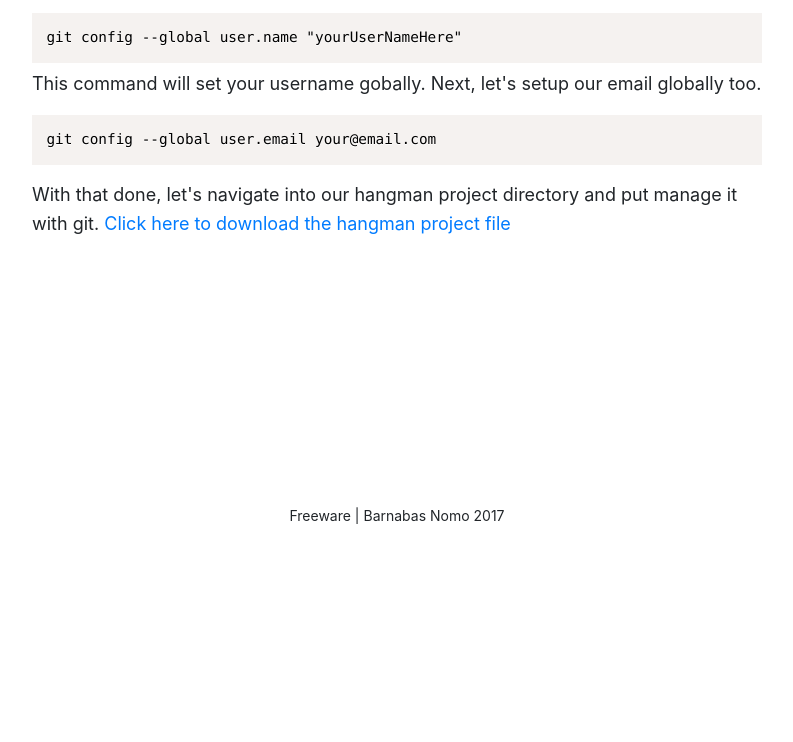
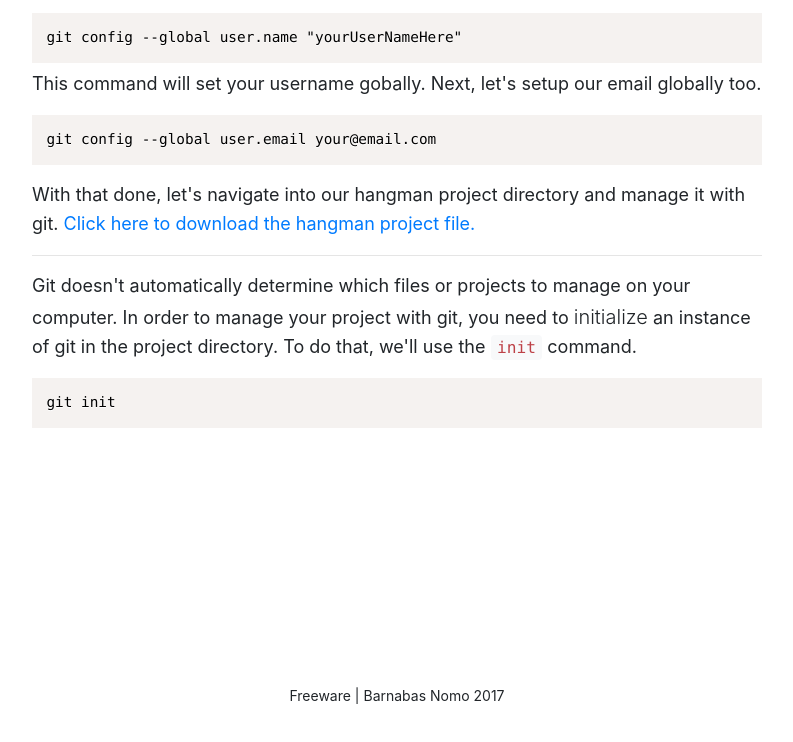
Before and after one commit to Kowus/git-started, a website with bundled scripts: page index.html in a window 1280 px wide. Shown: the part 3682-4424 px from the top of the page, without its empty margins (243-1036 px from the left). Before the commit the page ends 4259 px from the top, so only its background shows below. Built offline with nearby package versions, Linux system fonts and the light colour scheme.

Commit message:
internets

```diff
--- a/index.html
+++ b/index.html
@@ -176,11 +176,14 @@
               <pre class="language-bash"><code>git config --global user.email your@email.com</code></pre>
             </p>
 
-            <p>With that done, let's navigate into our hangman project directory and put manage it with git. <a href="hangman.zip"
-                download>Click here to download the hangman project file</a></p>
+            <p>With that done, let's navigate into our hangman project directory and manage it with git. <a href="hangman.zip"
+                download>Click here to download the hangman project file.</a></p>
 
-
-
+            <hr>
+            <p>Git doesn't automatically determine which files or projects to manage on your computer. In order to manage your
+              project with git, you need to <span class="lead">initialize</span> an instance of git in the project directory.
+              To do that, we'll use the <code>init</code> command.</p>
+            <pre class="language-bash"><code>git init</code></pre>
         </div>
       </div>
     </div>
```
